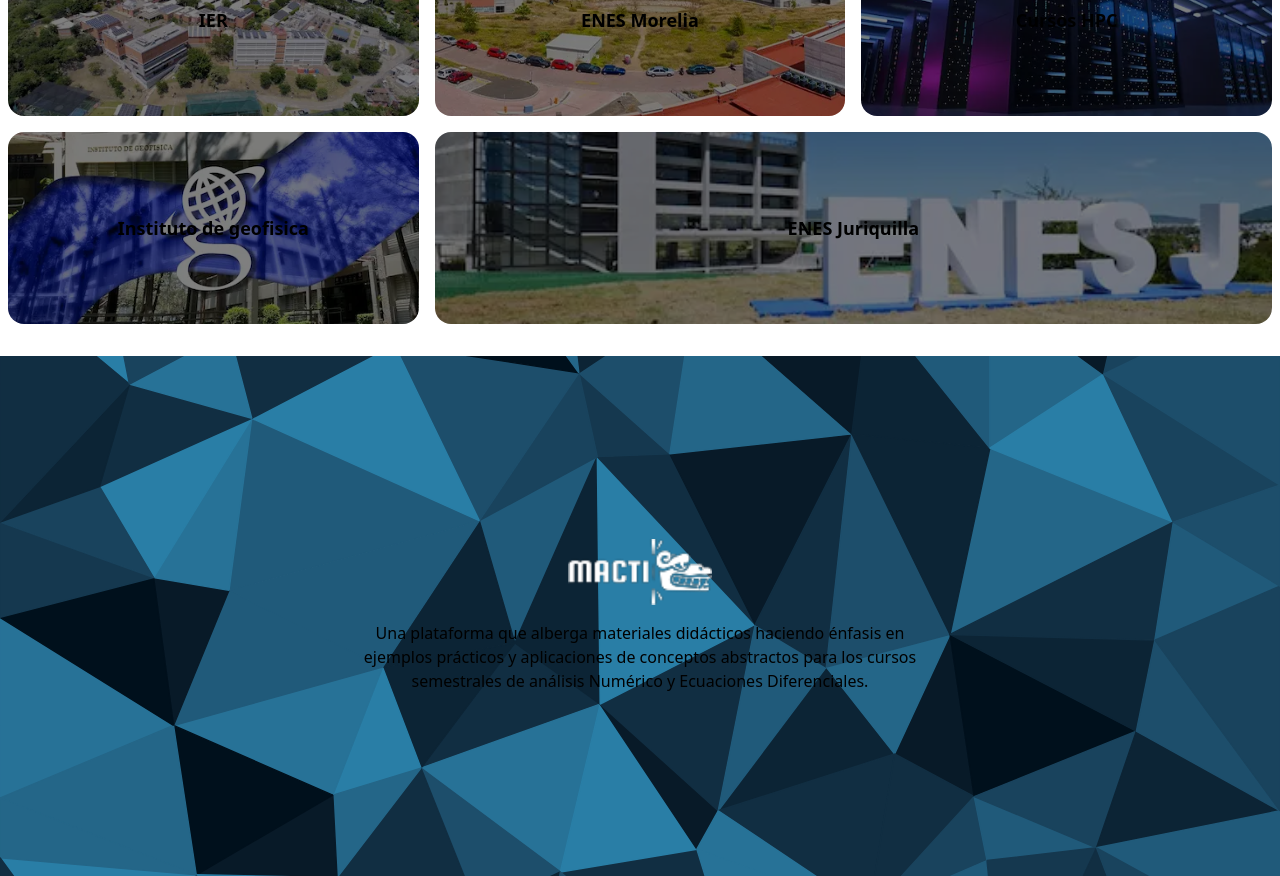
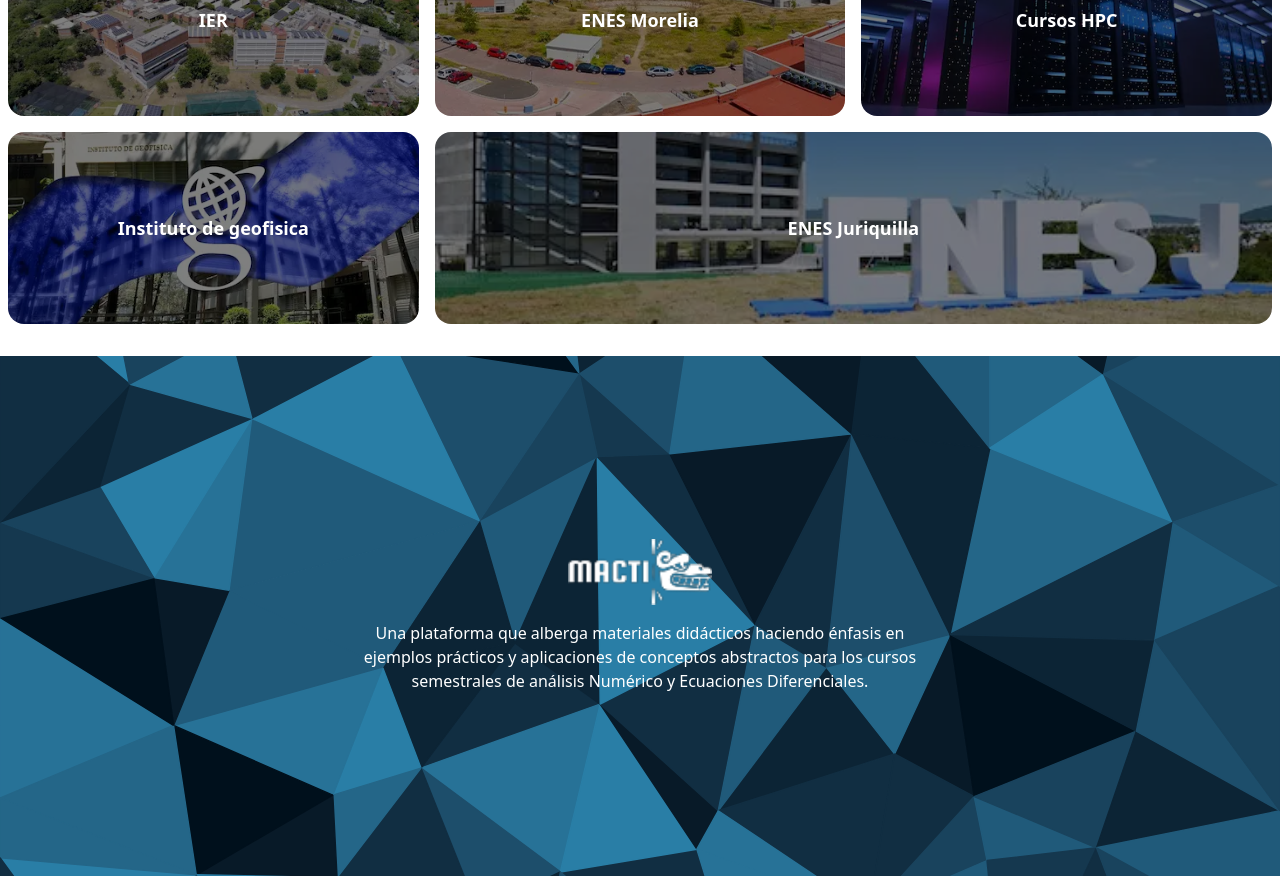
Before and after one commit to CarlosGunter/macti-frontend, a Next.js app: page / in a window 1280 px wide. Shown: the part 580-1456 px from the top of the page. Built offline with nearby package versions, Linux system fonts and the light colour scheme; a web font is replaced by a local one.

Commit message:
feat: se adaptó el home a las configuraciones de tema claro y oscuro

```diff
--- a/src/domains/home/components/Hero.tsx
+++ b/src/domains/home/components/Hero.tsx
@@ -4,7 +4,7 @@ import mactiLogo from "@/assets/image/logos/macti_logo.png";
 export default function Hero() {
   return (
     <div
-      className={`relative w-full h-80 flex flex-col items-center justify-center gap-4 bg-[url(/svg/low-poly-grid-haikei.svg)] bg-cover bg-center bg-no-repeat bg-fixed md:h-96 lg:h-130`}
+      className={`relative w-full h-80 flex flex-col items-center justify-center gap-4 bg-[url(/svg/low-poly-grid-haikei.svg)] bg-cover bg-center bg-no-repeat bg-fixed text-white md:h-96 lg:h-130`}
     >
       <Image src={mactiLogo} alt="MACTI Logo" className="w-36 h-auto" />
       <p className="max-w-xl text-center px-2">
--- a/src/domains/home/components/InstituteCard.tsx
+++ b/src/domains/home/components/InstituteCard.tsx
@@ -16,7 +16,7 @@ export default function InstituteCard({ id, name, details, image }: Institute) {
   return (
     <article className="">
       <Link
-        className="relative grid place-items-center h-48 rounded-2xl bg-black/50 bg-[image:var(--img)] bg-cover bg-center bg-no-repeat bg-blend-darken group"
+        className="relative grid place-items-center h-48 rounded-2xl bg-black/50 bg-[image:var(--img)] bg-cover bg-center bg-no-repeat bg-blend-darken text-white group"
         href={details}
         style={{ "--img": `url(${image.src})` } as React.CSSProperties}
       >
@@ -31,7 +31,7 @@ export default function InstituteCard({ id, name, details, image }: Institute) {
           {/* biome-ignore lint: false positive */}
           <span
             role="button"
-            className="px-4 py-2 rounded-sm text-white bg-black/40 hover:bg-black/70 active:bg-black/90 cursor-pointer"
+            className="px-4 py-2 rounded-sm bg-black/40 hover:bg-black/70 active:bg-black/90 cursor-pointer"
             onClick={(e) => {
               e.preventDefault();
               window.open(`/registro?institute=${id}`, "_self");
--- a/src/domains/home/components/ui/LoginInCardButton.tsx
+++ b/src/domains/home/components/ui/LoginInCardButton.tsx
@@ -9,7 +9,7 @@ export function LoginButton() {
     // biome-ignore lint: false positive
     <span
       role="button"
-      className="px-4 py-2 rounded-sm text-white bg-black/40 hover:bg-black/70 active:bg-black/90 transition-colors duration-200 cursor-pointer"
+      className="px-4 py-2 rounded-sm bg-black/40 hover:bg-black/70 active:bg-black/90 transition-colors duration-200 cursor-pointer"
       onClick={(e) => {
         e.preventDefault();
         authenticated ? logout() : login();
```
